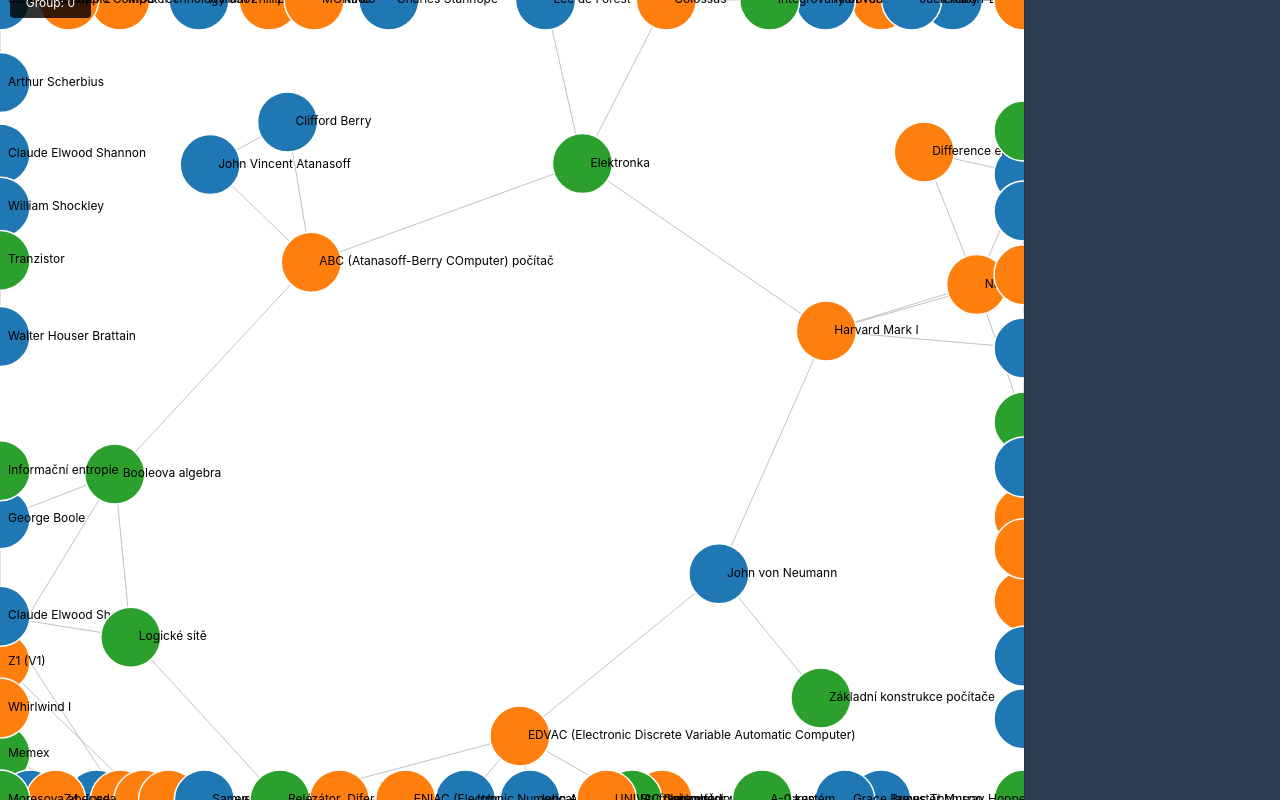
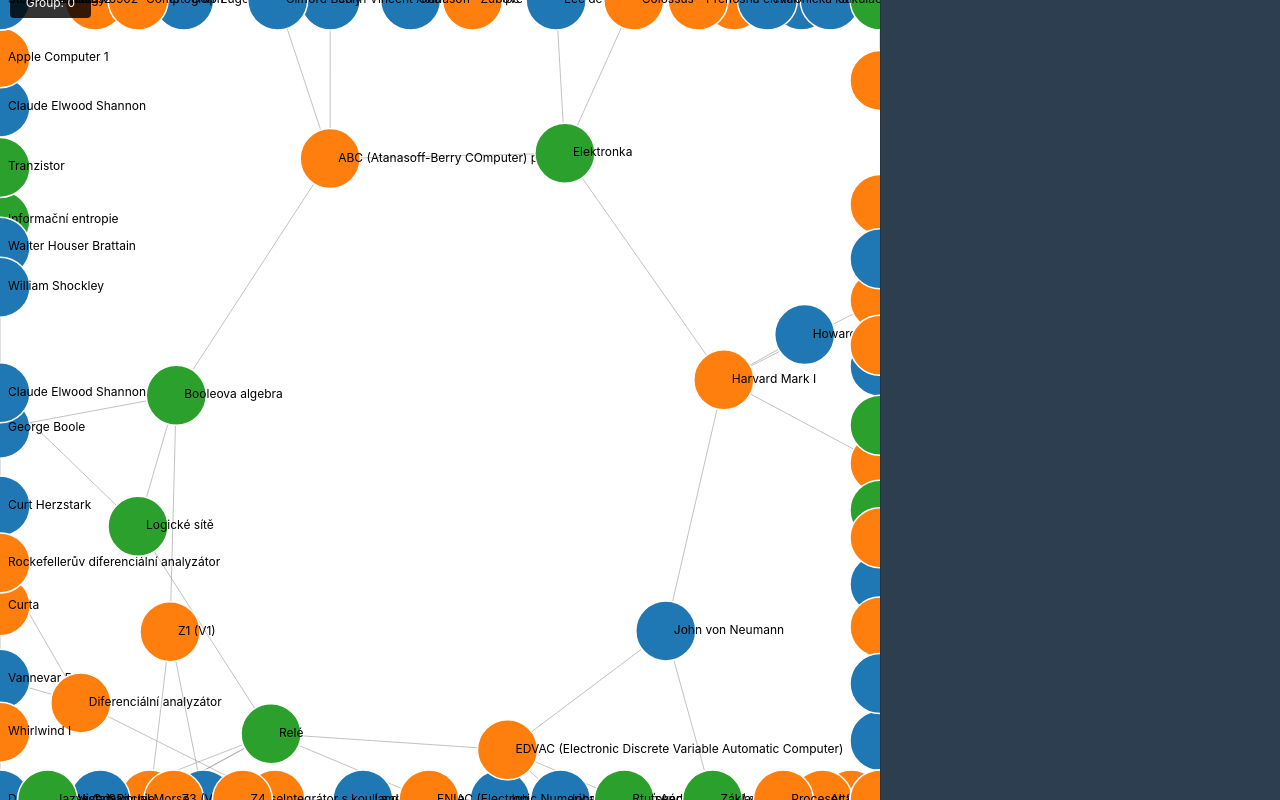
Before and after one commit to cvirlik/viz-project, a React (Create React App) app in the folder viz-project/: page / in a window 1280 px wide. Built offline with nearby package versions, Linux system fonts and the light colour scheme.

Commit message:
Change sidebar min-width

```diff
--- a/viz-project/src/styles/NetworkVisualization.css
+++ b/viz-project/src/styles/NetworkVisualization.css
@@ -5,7 +5,7 @@
 }
 
 #visualization-container {
-  width: 80%;
+  flex: 1;
   height: 100vh;
 }
 
@@ -15,6 +15,7 @@
 }
 
 #sidebar {
+  min-width: 400px;
   width: 20%;
   height: 100vh;
   background-color: #2c3e50;
```
